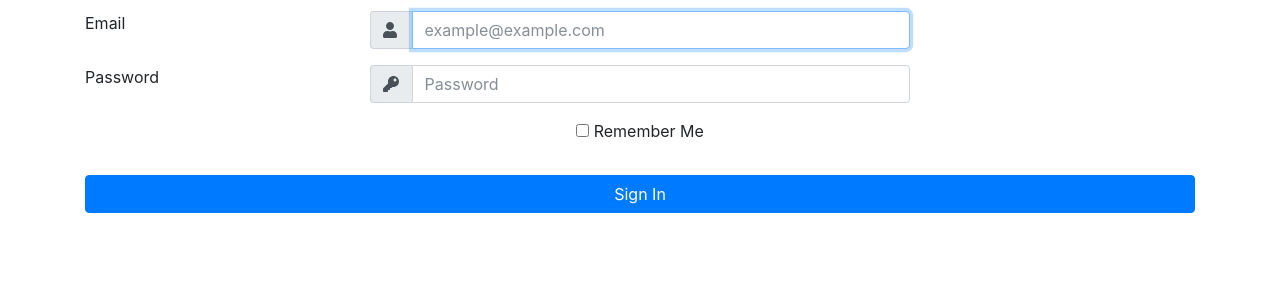
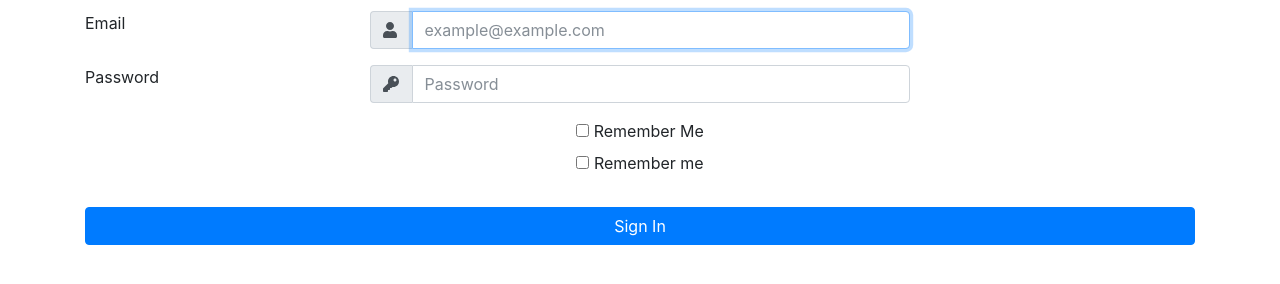
Before and after one commit to gdgovinddaga6/lendi-library, a plain HTML site: page Login.html in a window 1280 px wide. Shown: the part 70-354 px from the top of the page. Drawn offline with nearby package versions, Linux system fonts and the light colour scheme.

Commit message:
Update Login.html

```diff
--- a/Login.html
+++ b/Login.html
@@ -58,6 +58,10 @@
 		<div class="checkbox">
      <label><input type="checkbox" value="">   Remember Me</label>
     </div>
+			 <label class="checkbox pull-left">
+                    <input type="checkbox" value="remember-me">
+                    Remember me
+                </label>
 	  </div>
 	  <br/>
 
```
